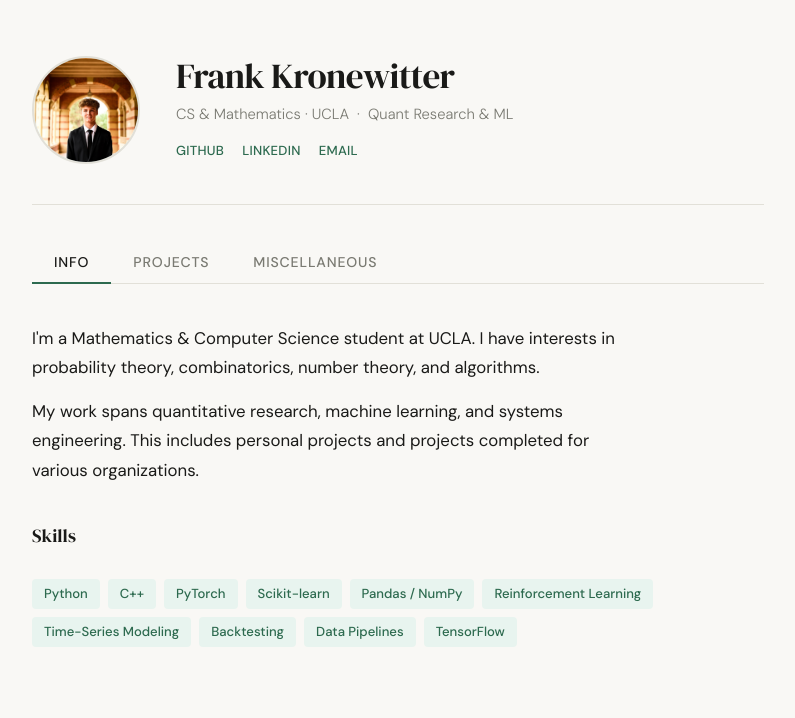
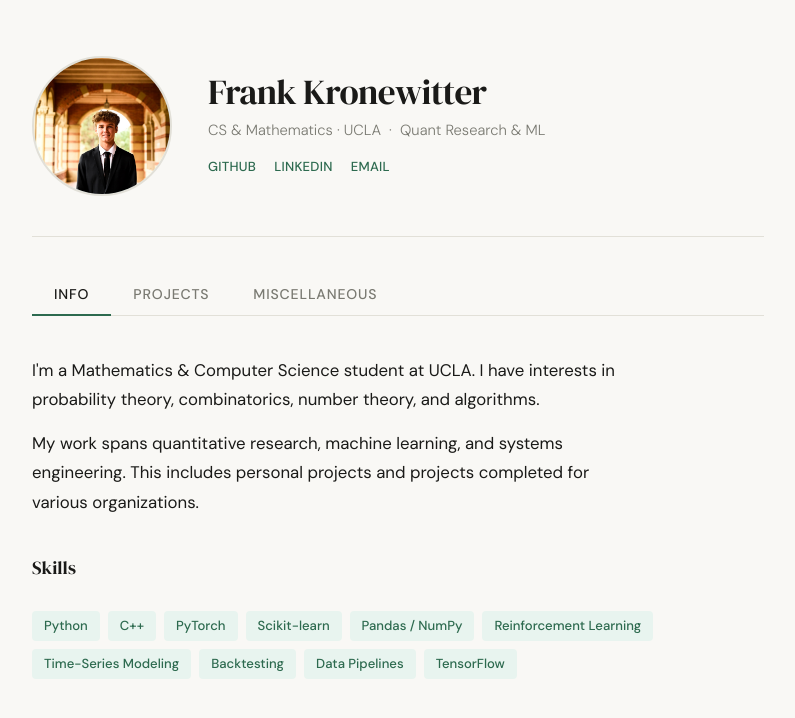
Before and after one commit to derekk024/derekk024.github.io, a plain HTML site: page index.html in a window 1280 px wide. Shown: the whole page, without its empty margins (242-1037 px from the left). Drawn offline with Linux system fonts and the light colour scheme.

Commit message:
Update index.html

```diff
--- a/index.html
+++ b/index.html
@@ -51,8 +51,8 @@
 
     .avatar-wrap {
       flex-shrink: 0;
-      width: 108px;
-      height: 108px;
+      width: 140px;
+      height: 140px;
       border-radius: 50%;
       overflow: hidden;
       border: 2px solid var(--border);
```
